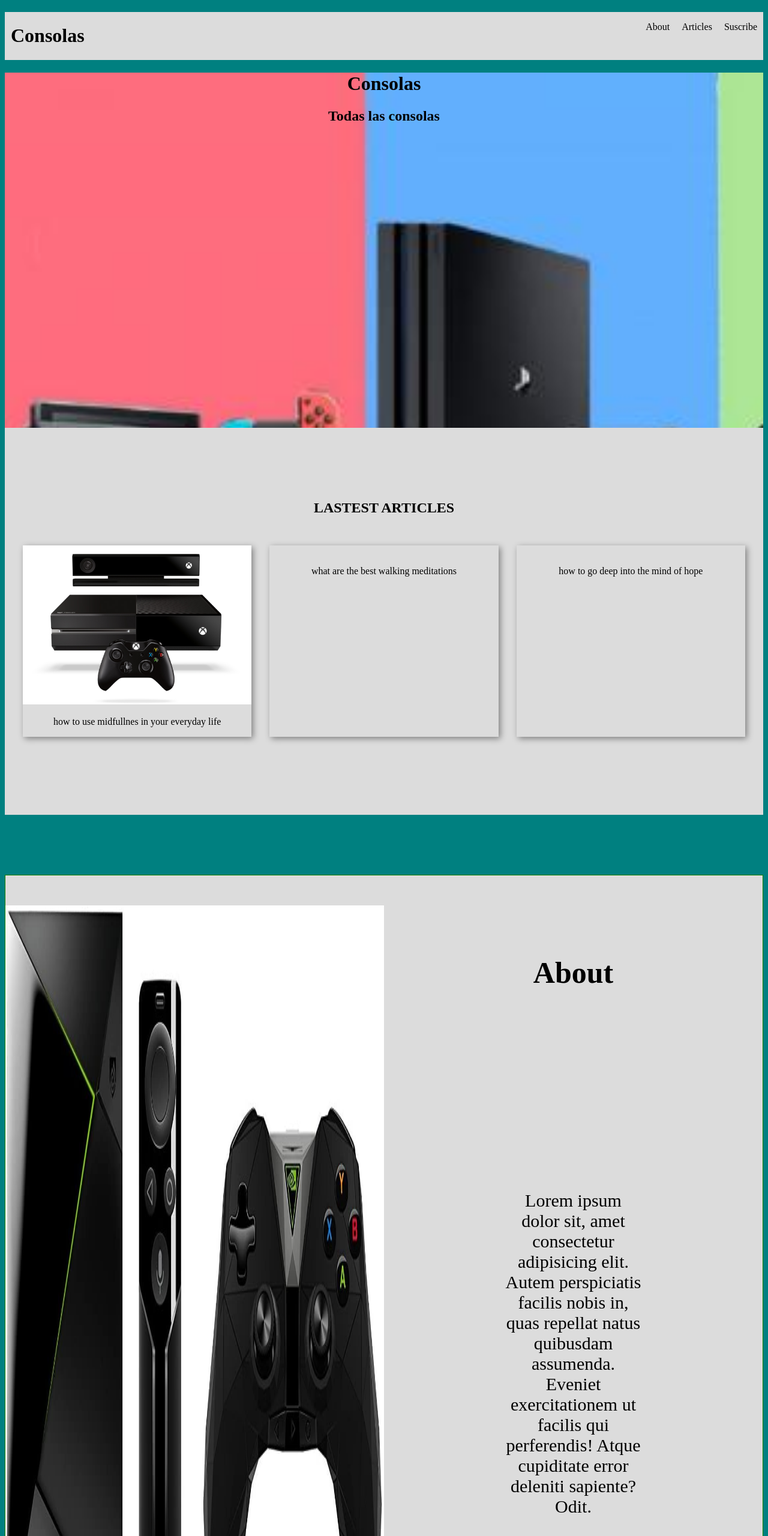
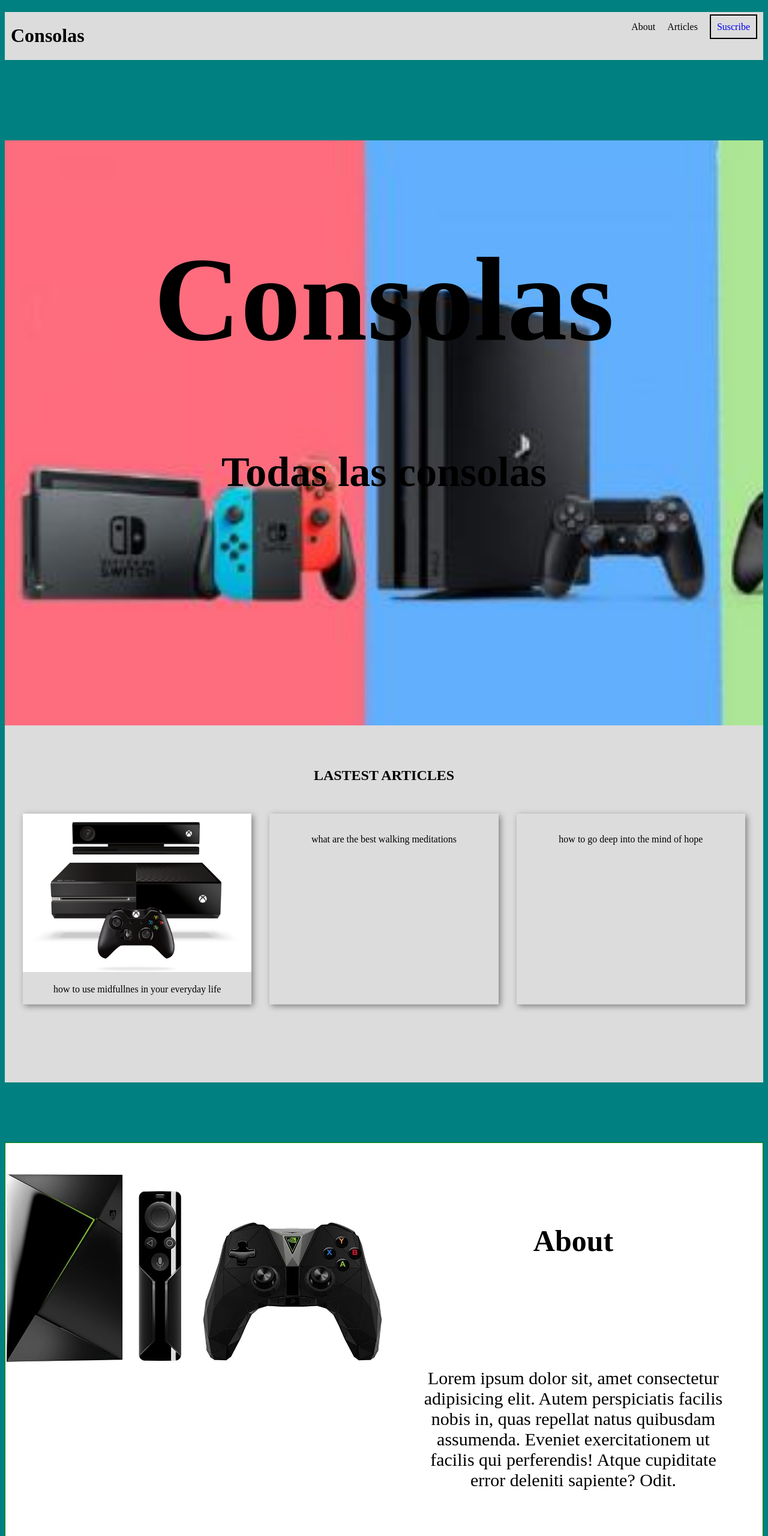
Before and after one commit to FelipeOctavio94/prueba1_felipe_carreno, a plain HTML site: page index.html in a window 1280 px wide. Shown: the part 80-2640 px from the top of the page at 60% size. Drawn offline with Linux system fonts and the light colour scheme.

Commit message:
Terminado

```diff
--- a/css/style.css
+++ b/css/style.css
@@ -2,6 +2,10 @@ body{
 background-color: teal;
 }
 
+.caja{
+    padding: 10px;
+    border: 2px solid black;
+}
 .seccion1{
 margin-top: 100px;
 display: flex;
@@ -41,6 +45,17 @@ list-style-type: none;
     background-color: gainsboro;
 
 }
+
+.seccion2 h1{
+    padding-top: 150px;
+    font-size: 200px;
+
+}
+
+.seccion2 h2{
+
+    font-size: 70px;
+}
 .cons{
     display: grid;
     grid-template-columns: 1fr 1fr 1fr;
@@ -49,12 +64,13 @@ list-style-type: none;
 }
 
 .seccion3 {
-    padding-top: 100px;
+    padding-top: 50px;
     background-color: gainsboro;
     padding-bottom: 100px;
 }
 .seccion3 h2{
     text-align: center;
+
 }
 
 .consolass p{
@@ -72,7 +88,7 @@ list-style-type: none;
     width: 100%;
 }
 .seccion4{
-    background-color:gainsboro;
+    background-color:white;
     display: grid;
     grid-template-columns: 1fr 1fr;
     margin-top:100px;
@@ -81,7 +97,7 @@ list-style-type: none;
 
 
 .seccion4 img{
-    height: 100%;
+    height: auto;
     width: 100%;
     padding-top: 50px;
     padding-bottom: 50px;
@@ -89,7 +105,7 @@ list-style-type: none;
 
 .seccion4 p{
     text-align: center;
-    padding: 200px;
+    padding: 50px;
     font-size: 30px;
 }
 
@@ -126,17 +142,17 @@ list-style-type: none;
     justify-content: space-between;
 }
 
-.redes ul li a img{
+.social ul li a img{
     height: 30px;
 }
 
-.redes ul{
+.social ul{
     display: flex;
 }
-.redes ul li{
+.social ul li{
     list-style-type: none;
 }
-.redes ul li a{
+.social ul li a{
     text-decoration: none;
     margin-left: 20px;
 }
--- a/index.html
+++ b/index.html
@@ -14,7 +14,8 @@
             <ul>
                     <li><a href="#"></a>About</li>
                     <li><a href="#"></a>Articles</li>
-                    <li><a href="#"></a>Suscribe</li>
+                    <li><a class="caja" href="#">Suscribe</a></li>
+
             </ul>
         </div>
 
@@ -28,7 +29,7 @@
             <h2>Todas las consolas</h2>
             <br><br><br><br><br><br><br><br><br>
             <br><br><br><br><br><br><br><br><br>
-            <br><br><br><br><br><br><br><br><br>
+
         </div>
 
     </div>
@@ -89,7 +90,7 @@
 
      <div class="seccion6">
 
-        <div class="redes">
+        <div class="social">
             <ul>
                 <li><a href=""><img src="img/instagram-brands.svg" alt=""> </a></li>
                 <li><a href=""><img src="img/twitter-brands.svg" alt=""> </a></li>
```
